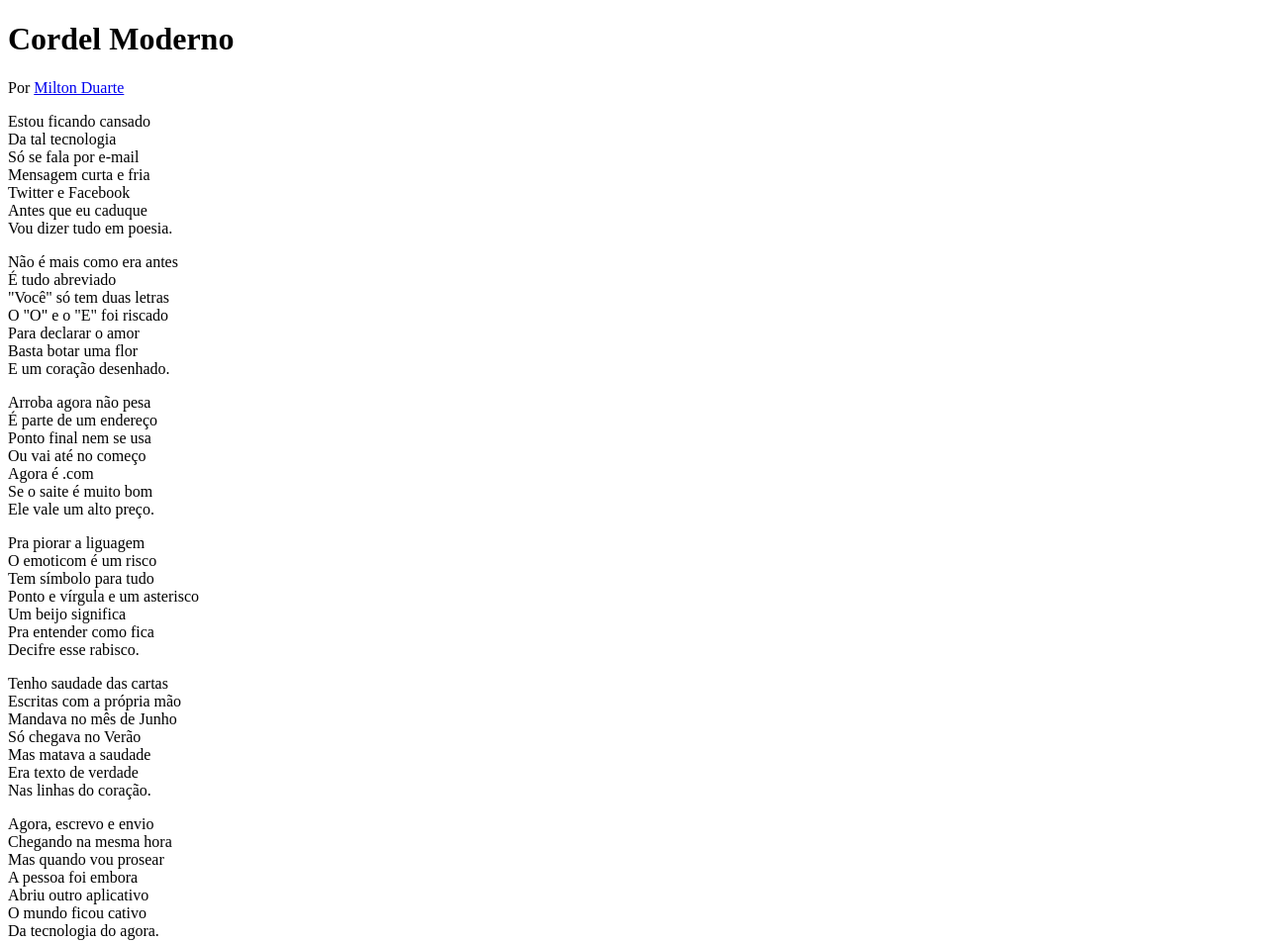
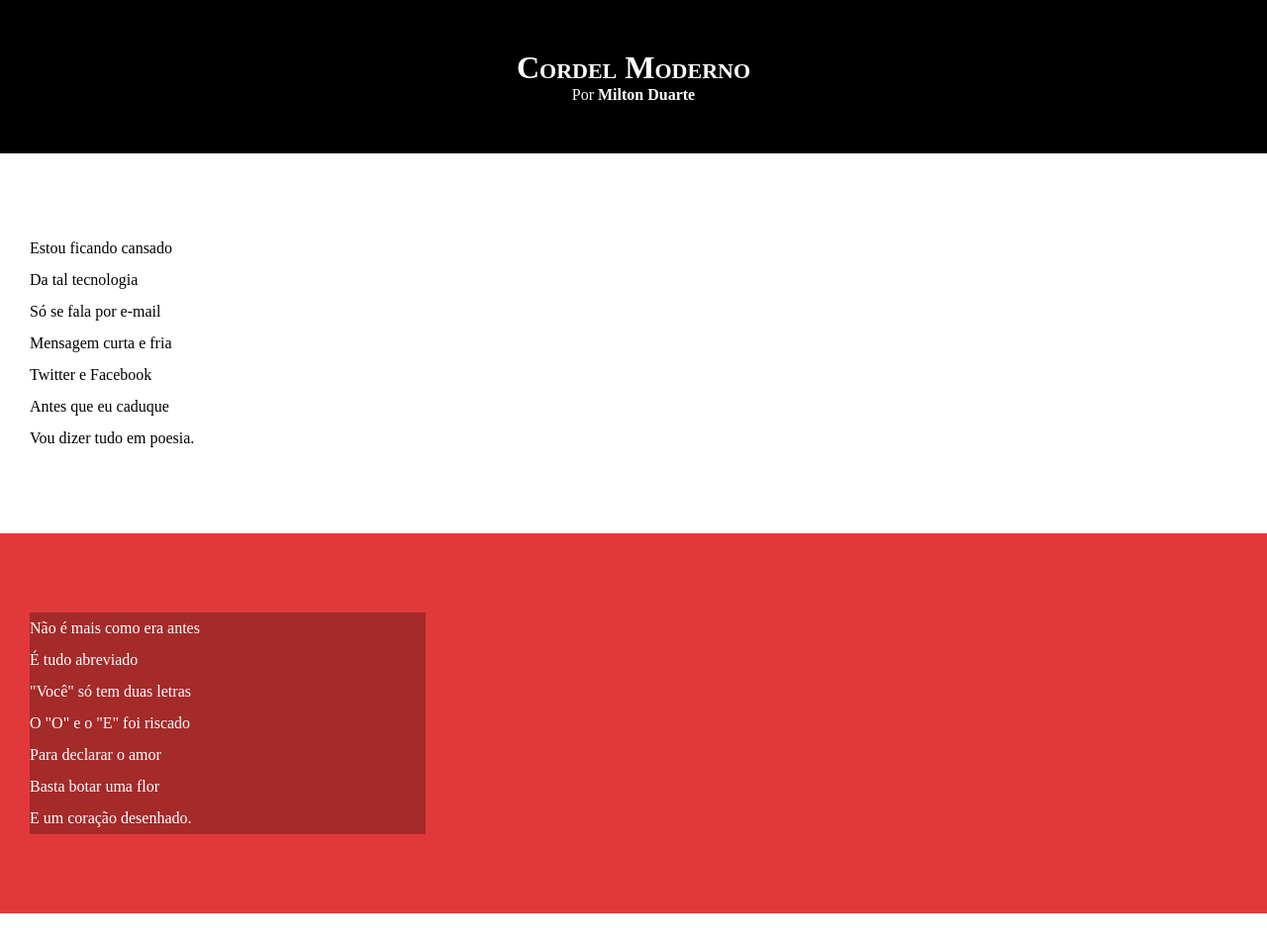
Before and after one commit to canelacinzenta/html-css, a plain HTML site: page desafios/d012/index.html in a window 1280 px wide. Shown: the top 953 px of the page at 99% size. Drawn offline with Linux system fonts and the light colour scheme.

Commit message:
10/03/2024

```diff
--- a/desafios/d012/index.html
+++ b/desafios/d012/index.html
@@ -7,11 +7,11 @@
     <link rel="stylesheet" href="style.css">
     <header>
         <h1>Cordel Moderno</h1>
-        Por <a href="https://www.recantodasletras.com.br/poesias/3186743" target="_blank">Milton Duarte</a>
+        <p>Por <a href="https://www.recantodasletras.com.br/poesias/3186743" target="_blank">Milton Duarte</a></p>
 
     </header>
 
-    <section>
+    <section class="normal">
         <p>
             Estou ficando cansado<br>
             Da tal tecnologia<br>
@@ -25,7 +25,7 @@
 
 
 
-    <section>
+    <section class="imagem">
         <p>
             Não é mais como era antes<br>
             É tudo abreviado<br>
@@ -39,7 +39,7 @@
 
 
 
-    <section>
+    <section class="normal">
         <p>
             Arroba agora não pesa<br>
             É parte de um endereço<br>
@@ -63,7 +63,7 @@
 
 
 
-    <section>
+    <section class="imagem">
         <p>
             Tenho saudade das cartas<br>
             Escritas com a própria mão<br>
@@ -77,7 +77,7 @@
 
 
 
-    <section>
+    <section class="normal">
         <p>
             Agora, escrevo e envio<br>
             Chegando na mesma hora<br>
--- a/desafios/d012/style.css
+++ b/desafios/d012/style.css
@@ -1 +1,66 @@
 @charset "UTF-8";
+
+* {
+    margin: 0px;
+    padding: 0px;
+}
+
+html, body {
+    min-height: 100vh;
+    background-color: darkgrey;
+}
+
+header {
+    background-color: black;
+    color: white;
+    text-align: center;
+}
+
+header > h1 {
+    padding-top: 50px;
+    font-variant: small-caps;
+}
+
+header > p {
+    padding-bottom: 50px;
+}
+
+header a, footer a {
+    color: white;
+    text-decoration: none;
+    font-weight: bolder;
+}
+
+header a:hover, footer a:hover {
+    text-decoration: underline;
+}
+
+section {
+    padding-top: 10vh;
+    padding-bottom: 10vh;
+    line-height: 2em;
+    padding-left: 30px;
+}
+
+section.normal {
+    background-color: white;
+    color: black;
+}
+
+section.imagem {
+    background-color: rgba(255, 0, 0, 0.658);
+    color: white;
+}
+
+section.imagem > p {
+    background-color: black;
+    width: 400px;
+    background-color: rgba(0, 0, 0, 0.267);
+}
+
+footer {
+    background-color: black;
+    color: white;
+    text-align: center;
+    padding: 10px;
+}
```
